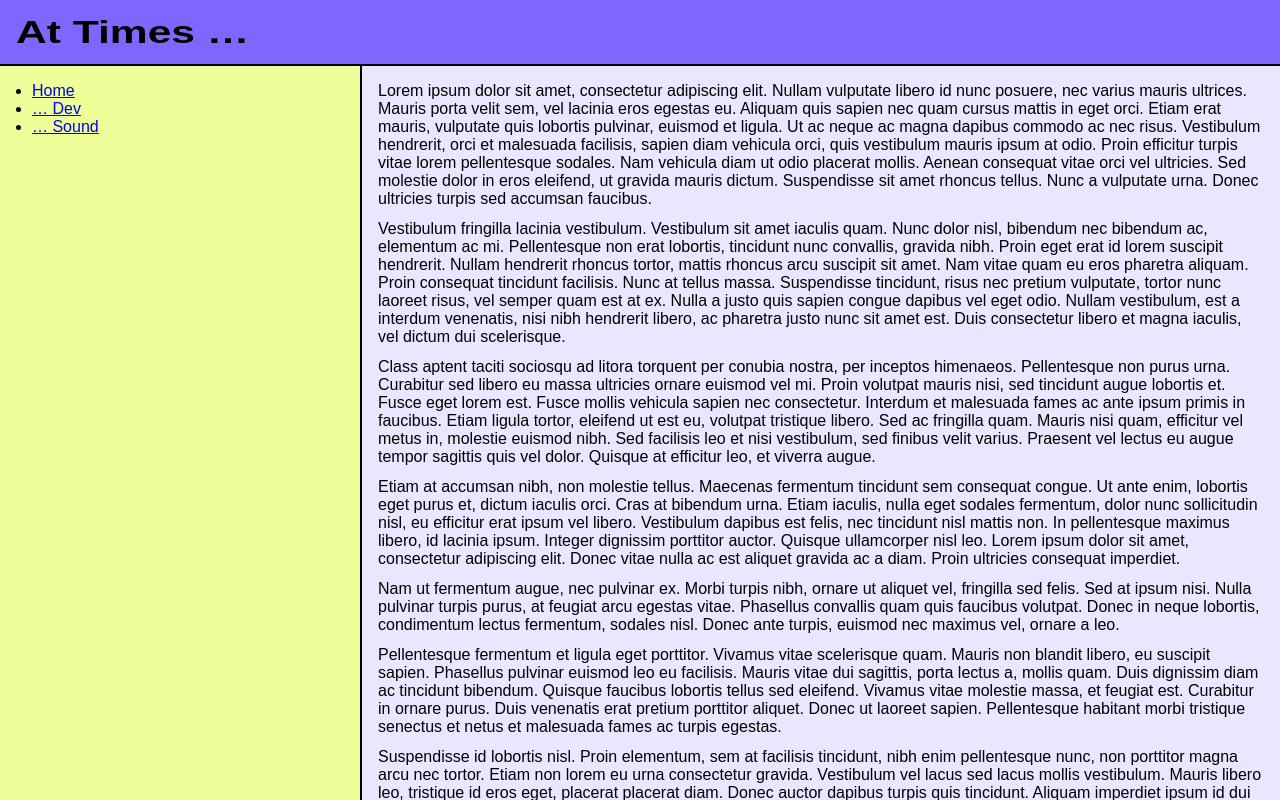
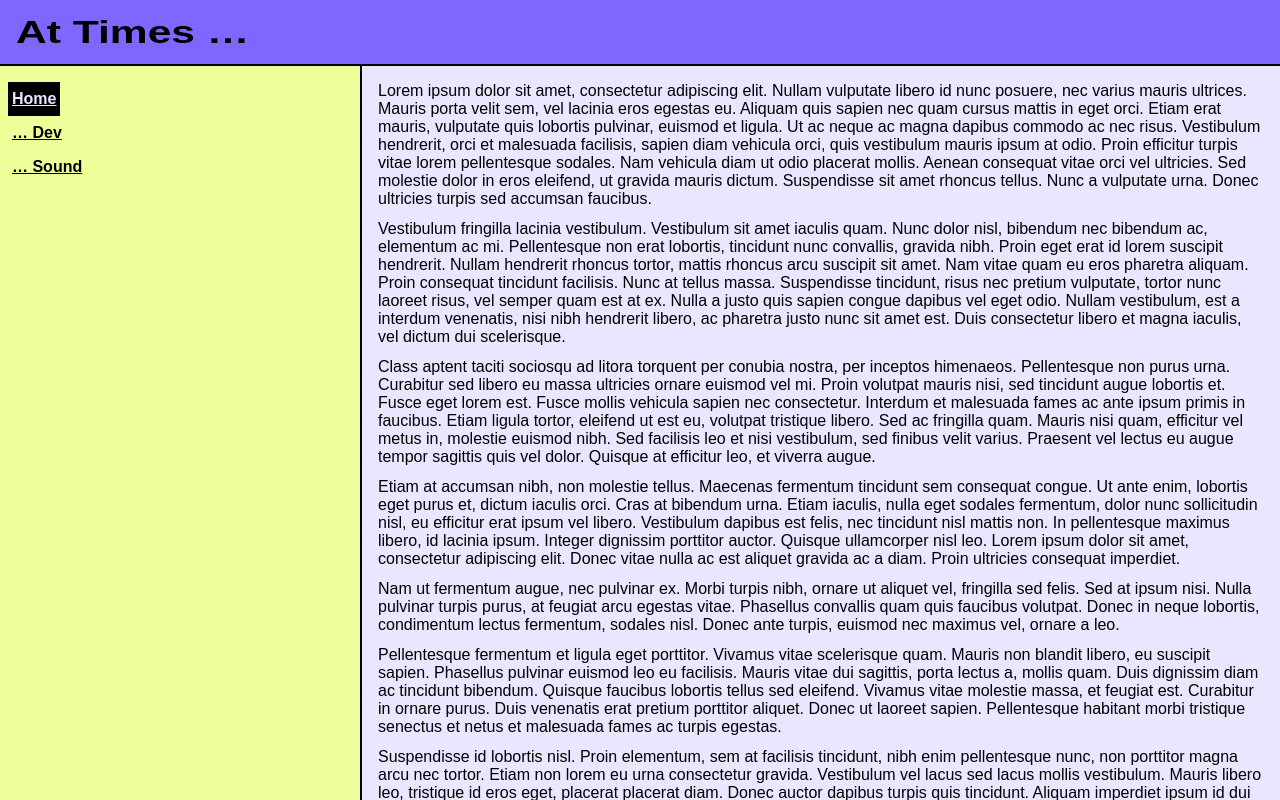
Before and after one commit to awat-langoe/at-times-stuff, an Angular app: page / in a window 1280 px wide. Built offline with nearby package versions, Linux system fonts and the light colour scheme.

Commit message:
style nav links

```diff
--- a/src/app/app.component.html
+++ b/src/app/app.component.html
@@ -7,8 +7,14 @@
     <nav class="app-nav-rail">
       <ul class="app-nav-rail-list">
         @for (sidenavLink of sidenavLinks; track sidenavLink.route) {
-          <li>
-            <a [routerLink]="sidenavLink.route">{{ sidenavLink.title }}</a>
+          <li class="app-nav-rail-list-item">
+            <a
+              class="app-nav-rail-list-item-link"
+              routerLinkActive="selected-text"
+              [routerLinkActiveOptions]="{ exact: true }"
+              [routerLink]="sidenavLink.route"
+              >{{ sidenavLink.title }}</a
+            >
           </li>
         }
       </ul>
@@ -17,8 +23,14 @@
     <nav class="app-nav-drawer">
       <ul class="app-nav-drawer-list">
         @for (sidenavLink of sidenavLinks; track sidenavLink.route) {
-          <li>
-            <a [routerLink]="sidenavLink.route">{{ sidenavLink.title }}</a>
+          <li class="app-nav-drawer-list-item">
+            <a
+              class="app-nav-drawer-list-item-link"
+              routerLinkActive="selected-text"
+              [routerLinkActiveOptions]="{ exact: true }"
+              [routerLink]="sidenavLink.route"
+              >{{ sidenavLink.title }}</a
+            >
           </li>
         }
       </ul>
--- a/src/app/app.component.scss
+++ b/src/app/app.component.scss
@@ -38,7 +38,14 @@
   border-right: 0.125rem solid var(--app-color-on-surface);
 
   &-list {
-    padding-inline-start: 2rem;
+    padding-inline-start: 0;
+    list-style-type: none;
+    padding-left: 0.5rem;
+    padding-right: 0.5rem;
+
+    &-item-link {
+      padding: 0.5rem 0.25rem;
+    }
   }
 }
 
@@ -54,7 +61,14 @@
   font-size: 0.75rem;
 
   &-list {
-    padding-inline-start: 1.5rem;
+    padding-inline-start: 0;
+    list-style-type: none;
+    padding-left: 0.5rem;
+    padding-right: 0.5rem;
+
+    &-item-link {
+      padding: 0.5rem 0.25rem;
+    }
   }
 }
 
--- a/src/app/app.component.ts
+++ b/src/app/app.component.ts
@@ -7,6 +7,7 @@ import {
   NavigationEnd,
   Router,
   RouterLink,
+  RouterLinkActive,
   RouterOutlet,
 } from "@angular/router";
 import { filter, map } from "rxjs/operators";
@@ -14,7 +15,7 @@ import { filter, map } from "rxjs/operators";
 @Component({
   selector: "app-root",
   standalone: true,
-  imports: [AsyncPipe, RouterLink, RouterOutlet],
+  imports: [AsyncPipe, RouterLink, RouterLinkActive, RouterOutlet],
   providers: [BreakpointObserver],
   templateUrl: "./app.component.html",
   styleUrl: "./app.component.scss",
--- a/src/styles.scss
+++ b/src/styles.scss
@@ -31,3 +31,19 @@ h6 {
 p {
   margin: 0 0 12px;
 }
+
+.selected-text {
+  color: var(--app-color-surface);
+  background-color: var(--app-color-on-surface);
+}
+
+a {
+  display: inline-block;
+  color: inherit;
+  font-weight: 700;
+
+  &:focus,
+  &:hover {
+    @extend .selected-text;
+  }
+}
```
